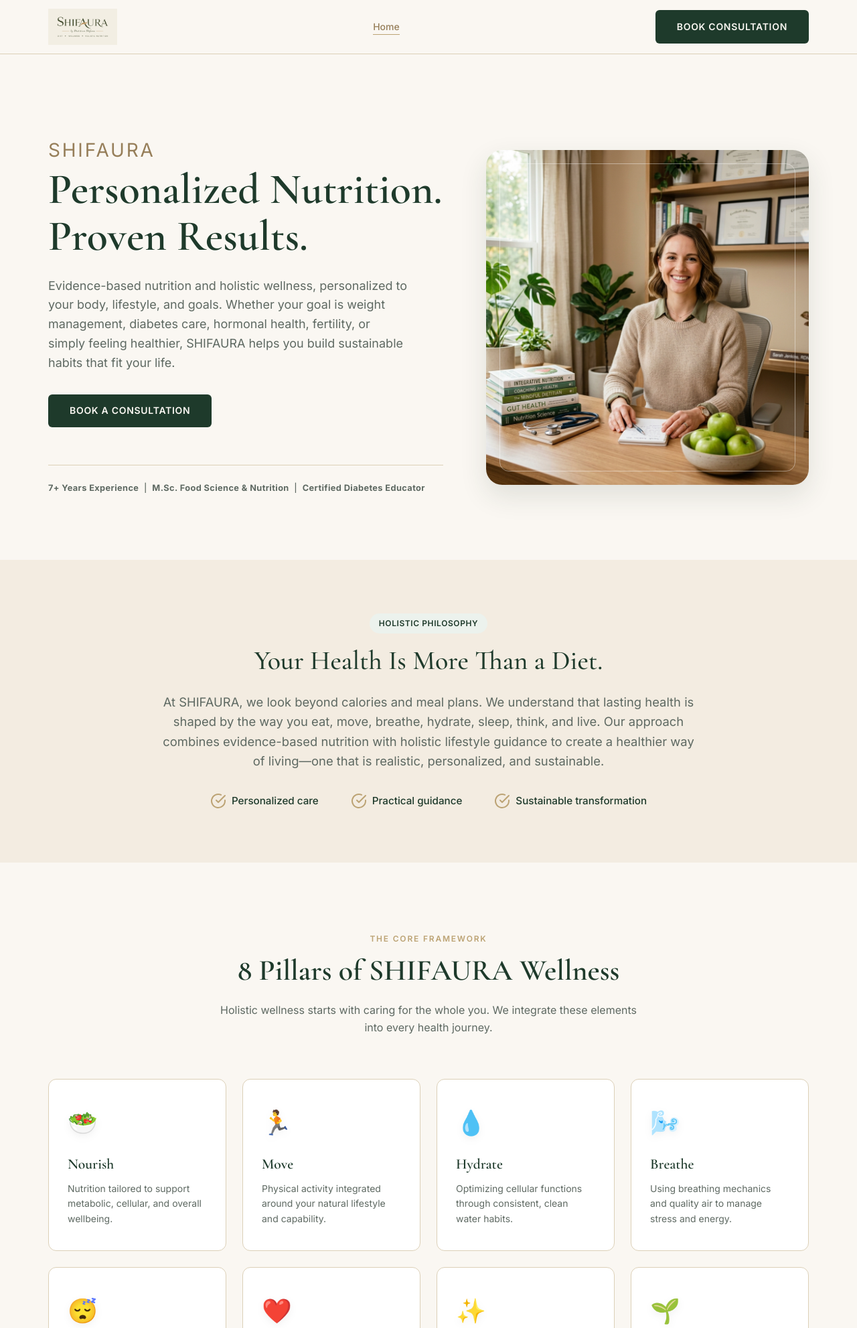
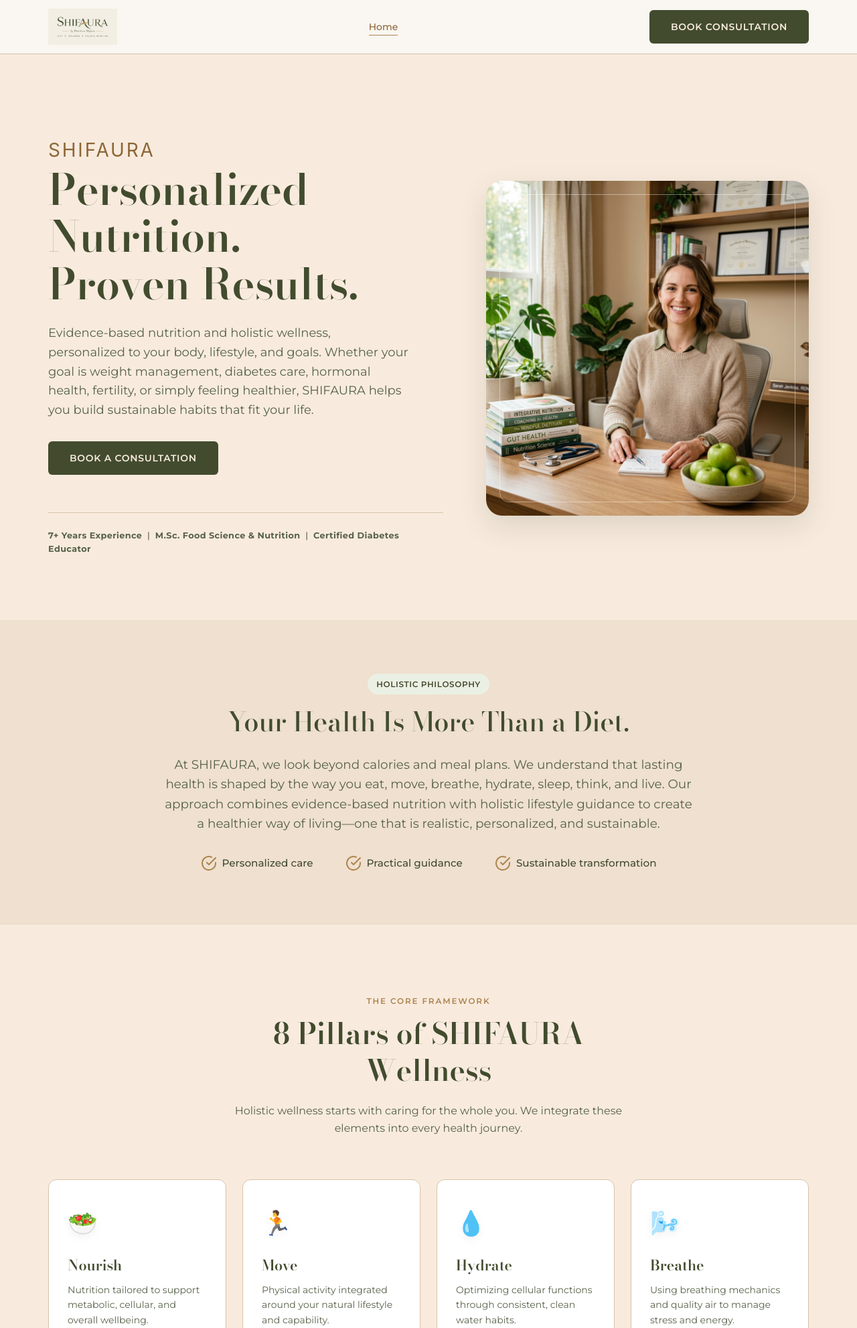
Before and after one commit to arshadrahiman/shifaura-wellness, a PHP site: page / in a window 1280 px wide. Shown: the top 1983 px of the page at 67% size. Run offline with PHP 8.4, Linux system fonts and the light colour scheme.

Commit message:
Update font typography to Bodoni Moda (Bold Italic) and Montserrat (SemiBold) with exact color palette (#424b2e, #f8ebde, #a97d51, #ae844f, #c6a06e)

```diff
--- a/assets/css/style.css
+++ b/assets/css/style.css
@@ -2,30 +2,35 @@
  * SHIFAURA - Premium Wellness CSS Design System
  */
 
-/* Google Fonts Import */
-@import url('https://fonts.googleapis.com/css2?family=Cormorant+Garamond:ital,wght@0,300;0,400;0,500;0,600;0,700;1,400&family=Inter:wght@300;400;500;600;700&display=swap');
-
-/* Variables */
+/* Google Fonts Import: Bodoni Moda (Bold Italic) & Montserrat (SemiBold) */
+@import url('https://fonts.googleapis.com/css2?family=Bodoni+Moda:ital,opsz,wght@0,6..96,400..900;1,6..96,400..900&family=Montserrat:ital,wght@0,300..900;1,300..900&display=swap');
+
+/* Color Variables Palette from User Specification */
 :root {
-    --sandal-light: #FAF7F2;
-    --sandal-medium: #F3ECE1;
-    --sandal-dark: #E6DBC6;
-    --sandal-border: #DCD0B7;
-    --green-dark: #1E3A2B;
-    --green-medium: #2D523C;
-    --green-light: #ECF2ED;
-    --green-sage: #8A9D91;
-    --gold: #BCA374;
-    --gold-dark: #967E59;
-    --gold-light: #F4EAE0;
+    --sandal-light: #F8EBDE;      /* #f8ebde Warm Sandal Base */
+    --sandal-medium: #EFE0CF;
+    --sandal-dark: #E1CEB8;
+    --sandal-border: #D7C2A9;
+
+    --green-dark: #424B2E;        /* #424b2e Deep Olive Forest Green */
+    --green-medium: #54603B;
+    --green-light: #EBF0E4;
+    --green-sage: #7A8962;
+
+    --sienna: #A97D51;            /* #a97d51 Terracotta Brown */
+    --gold: #AE844F;              /* #ae844f Warm Gold Accent */
+    --gold-dark: #8C6636;
+    --gold-alt: #C6A06E;           /* #c6a06e Sandal Gold Gradient */
+    --gold-light: #F4E7D7;
+
     --white: #FFFFFF;
-    --text-dark: #222B26;
-    --text-muted: #5E6962;
+    --text-dark: #232A18;
+    --text-muted: #576148;
     --error: #A84232;
-    --success: #367A5A;
-    --shadow-sm: 0 2px 8px rgba(30, 58, 43, 0.05);
-    --shadow-md: 0 8px 24px rgba(30, 58, 43, 0.08);
-    --shadow-lg: 0 16px 40px rgba(30, 58, 43, 0.12);
+    --success: #424B2E;
+    --shadow-sm: 0 2px 8px rgba(66, 75, 46, 0.06);
+    --shadow-md: 0 8px 24px rgba(66, 75, 46, 0.10);
+    --shadow-lg: 0 16px 40px rgba(66, 75, 46, 0.15);
     --transition: all 0.4s cubic-bezier(0.16, 1, 0.3, 1);
     --radius-sm: 6px;
     --radius-md: 12px;
@@ -48,16 +53,16 @@ html {
 body {
     background-color: var(--sandal-light);
     color: var(--text-dark);
-    font-family: 'Inter', sans-serif;
+    font-family: 'Montserrat', sans-serif;
     line-height: 1.6;
 }
 
 /* Typography */
 h1, h2, h3, h4, h5, h6 {
-    font-family: 'Cormorant Garamond', serif;
-    font-weight: 500;
-    color: var(--green-dark);
-    line-height: 1.2;
+    font-family: 'Bodoni Moda', serif;
+    font-weight: 600;
+    color: var(--green-dark);
+    line-height: 1.25;
 }
 
 h1 { font-size: 3.5rem; font-weight: 600; }
@@ -178,7 +183,7 @@ header {
 }
 
 .logo-main {
-    font-family: 'Cormorant Garamond', serif;
+    font-family: 'Bodoni Moda', serif;
     font-size: 1.85rem;
     font-weight: 700;
     color: var(--green-dark);
@@ -268,7 +273,7 @@ header {
 }
 
 .mobile-nav-links a {
-    font-family: 'Cormorant Garamond', serif;
+    font-family: 'Bodoni Moda', serif;
     font-size: 2rem;
     color: var(--green-dark);
     font-weight: 500;
@@ -555,7 +560,7 @@ section {
 }
 
 .diff-number {
-    font-family: 'Cormorant Garamond', serif;
+    font-family: 'Bodoni Moda', serif;
     font-size: 2rem;
     font-weight: 600;
     color: var(--gold);
@@ -615,7 +620,7 @@ section {
 }
 
 .about-signature-text {
-    font-family: 'Cormorant Garamond', serif;
+    font-family: 'Bodoni Moda', serif;
     font-size: 1.5rem;
     font-style: italic;
     color: var(--green-dark);
@@ -800,7 +805,7 @@ input:checked + .slider:before {
 .package-price {
     font-size: 3.5rem;
     font-weight: 600;
-    font-family: 'Cormorant Garamond', serif;
+    font-family: 'Bodoni Moda', serif;
     color: var(--green-dark);
     line-height: 1;
 }
@@ -858,13 +863,13 @@ input:checked + .slider:before {
 .testimonial-quote-icon {
     font-size: 4rem;
     color: var(--sandal-dark);
-    font-family: 'Cormorant Garamond', serif;
+    font-family: 'Bodoni Moda', serif;
     line-height: 0;
     margin-bottom: 2rem;
 }
 
 .testimonial-text {
-    font-family: 'Cormorant Garamond', serif;
+    font-family: 'Bodoni Moda', serif;
     font-size: 1.85rem;
     font-style: italic;
     color: var(--green-dark);
```
